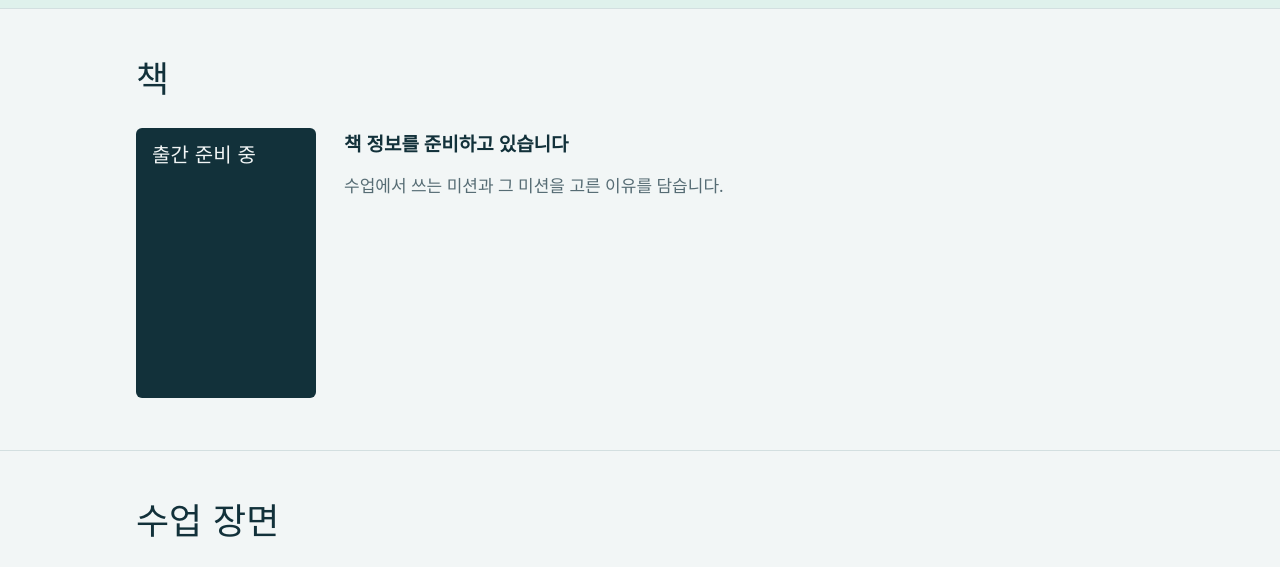
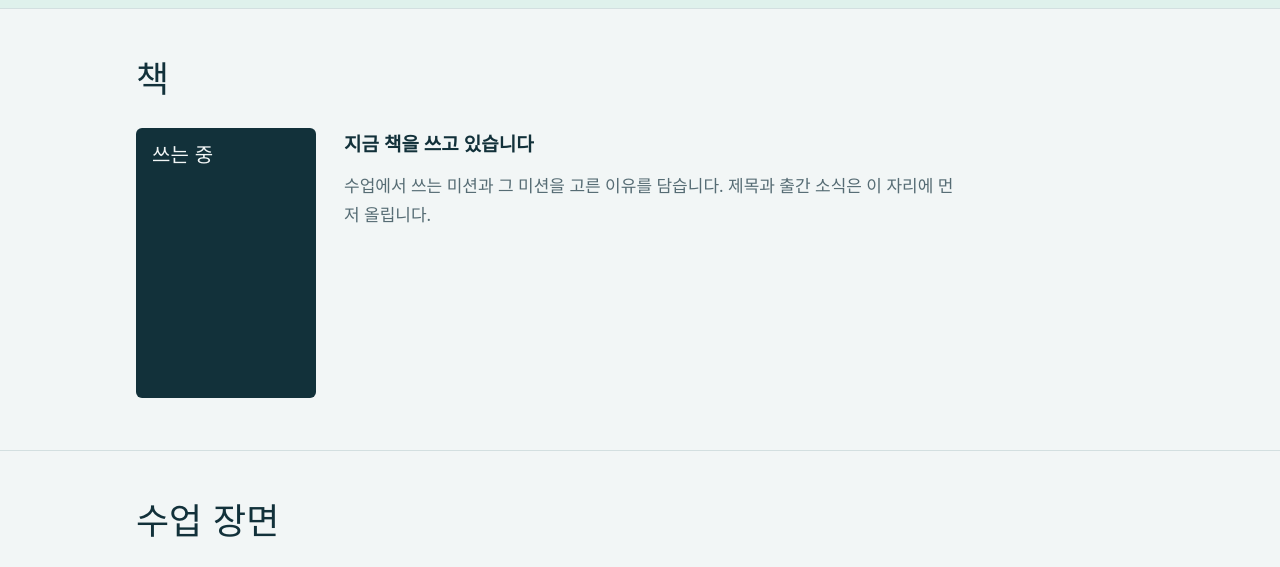
Before and after one commit to jch-9797/-, a plain HTML site: page site/index.html in a window 1280 px wide. Shown: the part 1440-2007 px from the top of the page. Drawn offline with Linux system fonts and the light colour scheme; a web font is replaced by a local one.

Commit message:
책 구역을 집필 중 문구로 변경
Co-Authored-By: Claude Fable 5.2 <noreply@anthropic.com>
Claude-Session: https://claude.ai/code/session_01SVxsb41i11BP12yZELNtKp

```diff
--- a/site/index.html
+++ b/site/index.html
@@ -182,10 +182,10 @@ footer{border-top:1px solid var(--line)}
     <div class="inner">
       <h2>책</h2>
       <div class="book">
-        <div class="cover" id="book-cover">출간 준비 중</div>
+        <div class="cover" id="book-cover">쓰는 중</div>
         <div>
-          <h3 id="book-title">책 정보를 준비하고 있습니다</h3>
-          <p class="sub" id="book-desc">수업에서 쓰는 미션과 그 미션을 고른 이유를 담습니다.</p>
+          <h3 id="book-title">지금 책을 쓰고 있습니다</h3>
+          <p class="sub" id="book-desc">수업에서 쓰는 미션과 그 미션을 고른 이유를 담습니다. 제목과 출간 소식은 이 자리에 먼저 올립니다.</p>
           <div class="actions" id="book-actions" hidden>
             <a class="btn" id="book-buy" href="#" target="_blank" rel="noopener">책 보러 가기</a>
           </div>
```
